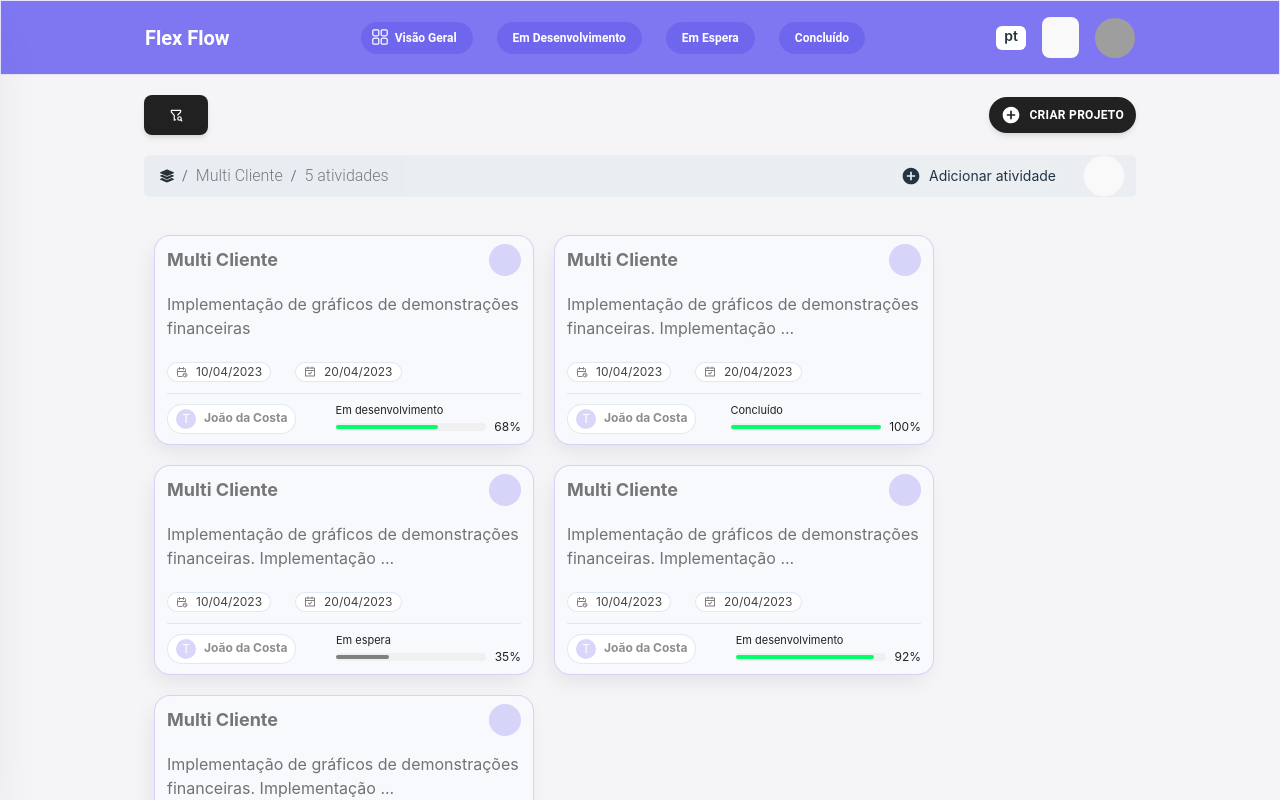
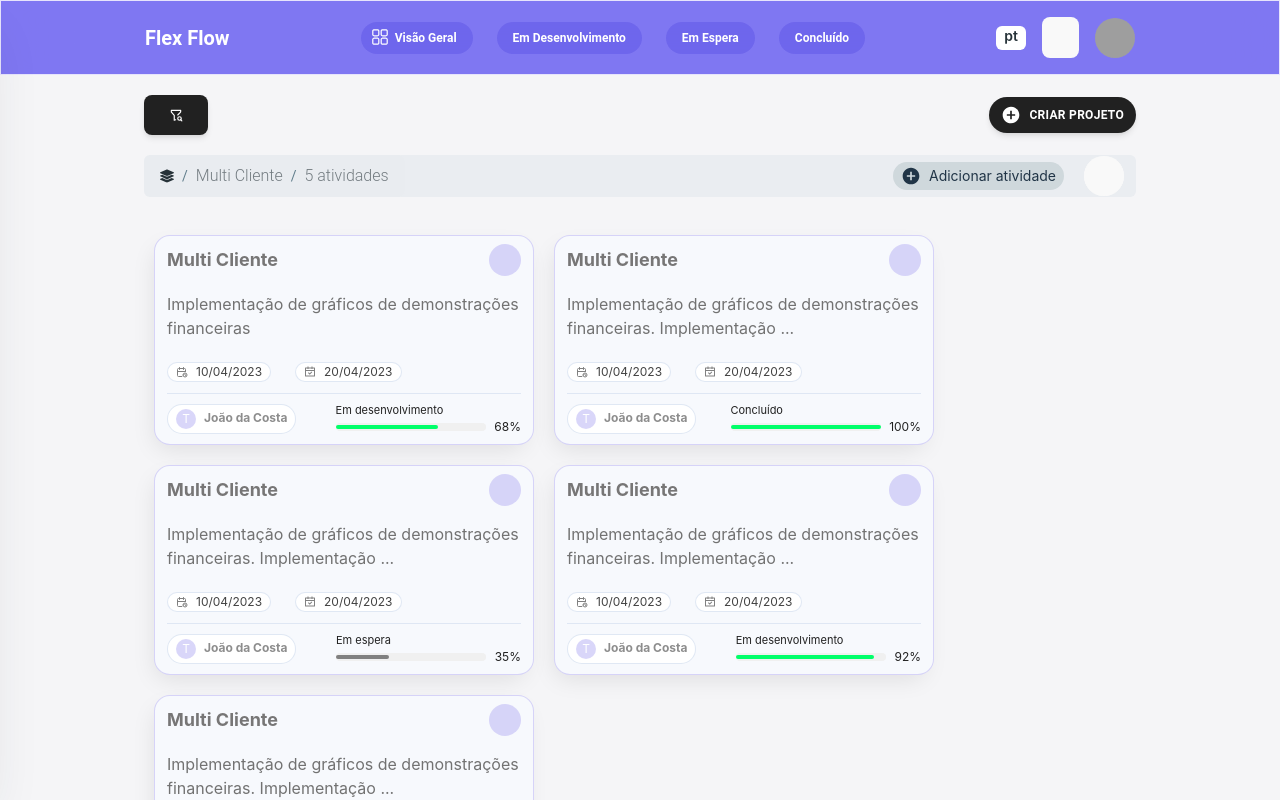
Before and after one commit to Yowani24/taskflow2, a React (Vite) app: page / in a window 1280 px wide. Built offline with nearby package versions, Linux system fonts and the light colour scheme; grey boxes are pictures that could not be loaded; some icons are missing.

Commit message:
Feat: ajustes de tamanho e cor nos componentes

```diff
--- a/src/components/taskFlowApp/CreateActivity.jsx
+++ b/src/components/taskFlowApp/CreateActivity.jsx
@@ -22,10 +22,13 @@ export function CreateActivity({ projectName, projectId }) {
     <>
       <div
         onClick={handleOpen}
-        className="flex gap-2 text-sm border-none outline-none hover:border-none active:border-none cursor-pointer bg-blue-gray-50 hover:bg-blue-gray-100 transition p-1 px-2 rounded-full"
+        className="flex gap-2 text-sm border-none outline-none hover:border-none active:border-none cursor-pointer bg-blue-gray-100 hover:bg-blue-gray-200 transition p-1 px-2 rounded-full"
       >
         <MdAddCircle size={20} className="" />
-        {translations.createActivity}
+        <div>
+          <span className="hidden md:flex">{translations.createActivity}</span>{" "}
+          <span className="md:hidden">{translations.addText}</span>{" "}
+        </div>
       </div>
       <Dialog open={open} size="xs">
         <div className="flex items-center justify-between">
--- a/src/components/taskFlowApp/index.jsx
+++ b/src/components/taskFlowApp/index.jsx
@@ -71,7 +71,7 @@ export default function TaskFlowApp() {
 
           <MenuList>
             {tasks.map((item) => (
-              <MenuItem className="p-0" key={item.id}>
+              <MenuItem className="p-0 bg-white" key={item.id}>
                 <label
                   htmlFor={item.id}
                   className="flex cursor-pointer items-center gap-2 p-2"
```
